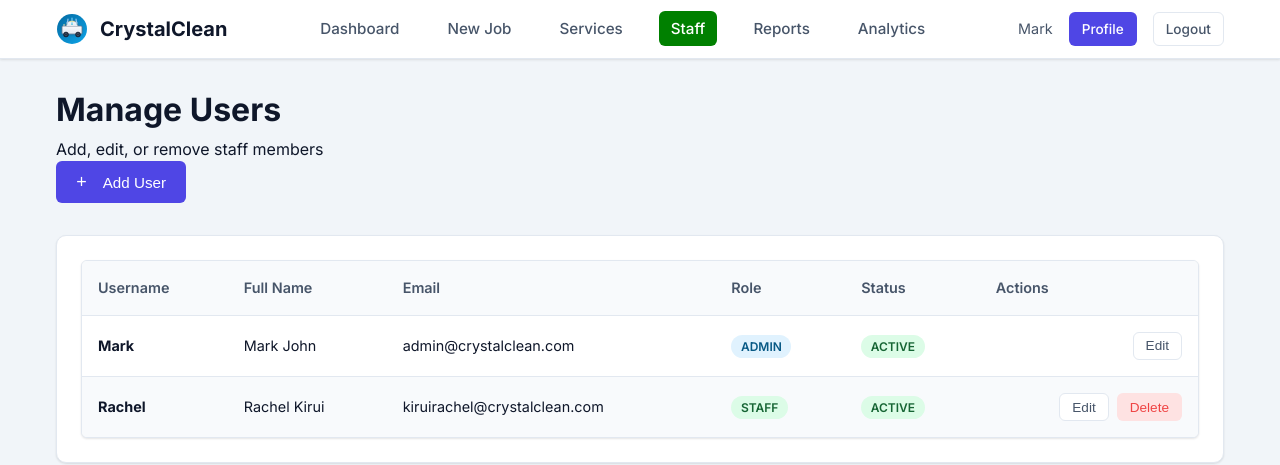
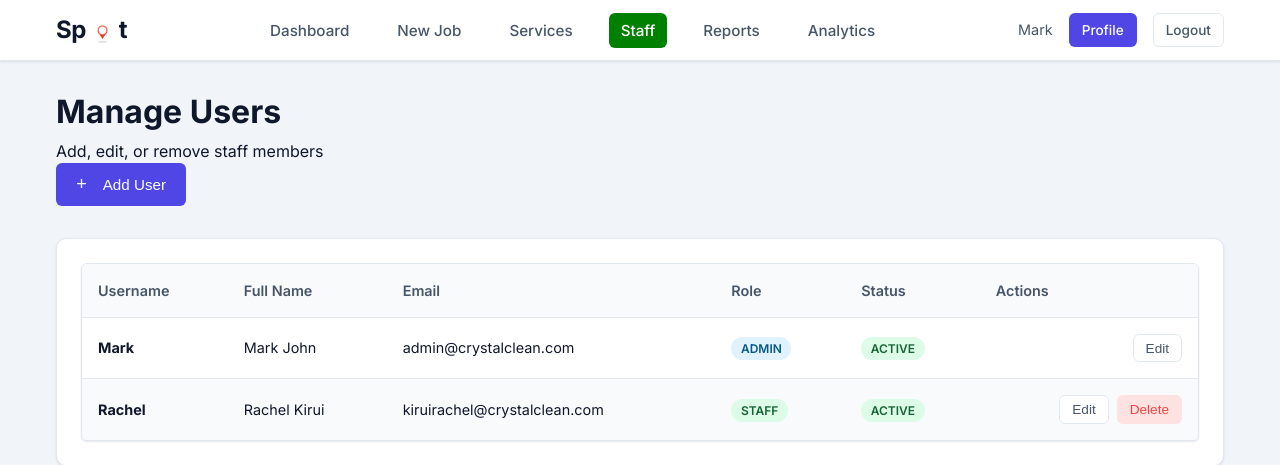
Before and after one commit to Elizabeth-creator-tech/crystalclean-auto, a Flask app: page /users in a window 1280 px wide. Shown: the top 465 px of the page. Run offline with Flask 3, Linux system fonts and the light colour scheme; a user stored in the database is signed in.

Commit message:
Updated the bradning

```diff
--- a/app/static/css/style.css
+++ b/app/static/css/style.css
@@ -632,9 +632,12 @@ a:hover {
 
 
     /* Centered forms shrink on mobile but keep centering */
+    /* Centered forms shrink on mobile but keep centering */
     .form-container {
-        margin: 1rem;
-        padding: 1.5rem;
+        margin: 1.5rem auto;
+        padding: 2rem;
+        width: 94%;
+        max-width: none;
     }
 
     /* Stack form rows on mobile */
--- a/app/templates/add_car.html
+++ b/app/templates/add_car.html
@@ -1,6 +1,6 @@
 {% extends "base.html" %}
 
-{% block title %}Add New Job - CrystalClean Auto{% endblock %}
+{% block title %}Add New Job - Spot{% endblock %}
 
 {% block content %}
 <div class="dashboard-header" style="margin-bottom: 32px;">
--- a/app/templates/admin_dashboard.html
+++ b/app/templates/admin_dashboard.html
@@ -1,6 +1,6 @@
 {% extends "base.html" %}
 
-{% block title %}Dashboard - CrystalClean Auto{% endblock %}
+{% block title %}Dashboard - Spot{% endblock %}
 
 {% block content %}
 
--- a/app/templates/analytics.html
+++ b/app/templates/analytics.html
@@ -1,6 +1,6 @@
 {% extends "base.html" %}
 
-{% block title %}Full Analytics - CrystalClean Auto{% endblock %}
+{% block title %}Full Analytics - Spot{% endblock %}
 
 {% block content %}
 
--- a/app/templates/base.html
+++ b/app/templates/base.html
@@ -4,7 +4,7 @@
 <head>
     <meta charset="UTF-8">
     <meta name="viewport" content="width=device-width, initial-scale=1.0">
-    <title>{% block title %}CrystalClean Auto{% endblock %}</title>
+    <title>{% block title %}Spot{% endblock %}</title>
     <link rel="stylesheet" href="{{ url_for('static', filename='css/style.css') }}">
     <!-- Font Awesome 6 for Icons -->
     <link rel="stylesheet" href="https://cdnjs.cloudflare.com/ajax/libs/font-awesome/6.5.1/css/all.min.css">
@@ -34,9 +34,11 @@
         <div class="nav-container">
             <!-- Brand -->
             <a href="{{ url_for('admin_dashboard') if current_user.role == 'admin' else url_for('staff_dashboard') }}"
-                class="nav-brand">
-                <img src="{{ url_for('static', filename='images/favicon.svg') }}" alt="Logo" class="logo">
-                <span>CrystalClean</span>
+                class="nav-brand" style="font-family: 'Inter', sans-serif; font-size: 1.5rem; letter-spacing: -0.5px;">
+                <span style="color: var(--text-primary);">Sp</span>
+                <img src="{{ url_for('static', filename='images/spot_marker.png') }}" alt="o"
+                    style="height: 24px; width: auto; margin: 0 -4px; transform: translateY(4px);">
+                <span style="color: var(--text-primary);">t</span>
             </a>
 
             <!-- Desktop Menu -->
@@ -101,7 +103,7 @@
         {% block content %}{% endblock %}
     </main>
 
-    <!-- Mobile Bottom Nav (Visible only on mobile) -->
+    <!-- Mobile Bottom Nav (Visible only on mobile)  -->
     {% if current_user.is_authenticated %}
     <nav class="mobile-bottom-nav">
         {% if current_user.role == 'admin' %}
--- a/app/templates/edit_car.html
+++ b/app/templates/edit_car.html
@@ -1,6 +1,6 @@
 {% extends "base.html" %}
 
-{% block title %}Edit Job - CrystalClean Auto{% endblock %}
+{% block title %}Edit Job - Spot{% endblock %}
 
 {% block content %}
 <div class="dashboard-header" style="margin-bottom: 32px;">
--- a/app/templates/login.html
+++ b/app/templates/login.html
@@ -4,7 +4,7 @@
 <head>
     <meta charset="UTF-8">
     <meta name="viewport" content="width=device-width, initial-scale=1.0">
-    <title>Login - CrystalClean Auto</title>
+    <title>Login - Spot</title>
     <link rel="stylesheet" href="{{ url_for('static', filename='css/style.css') }}">
 </head>
 
--- a/app/templates/manage_services.html
+++ b/app/templates/manage_services.html
@@ -1,6 +1,6 @@
 {% extends "base.html" %}
 
-{% block title %}Manage Services - CrystalClean Auto{% endblock %}
+{% block title %}Manage Services - Spot{% endblock %}
 
 {% block content %}
 <div class="page-header">
--- a/app/templates/manage_users.html
+++ b/app/templates/manage_users.html
@@ -1,6 +1,6 @@
 {% extends "base.html" %}
 
-{% block title %}Manage Users - CrystalClean Auto{% endblock %}
+{% block title %}Manage Users - Spot{% endblock %}
 
 {% block content %}
 <div class="dashboard-header" style="margin-bottom: 32px;">
--- a/app/templates/profile.html
+++ b/app/templates/profile.html
@@ -1,6 +1,6 @@
 {% extends "base.html" %}
 
-{% block title %}My Profile - CrystalClean Auto{% endblock %}
+{% block title %}My Profile - Spot{% endblock %}
 
 {% block content %}
 
--- a/app/templates/reports.html
+++ b/app/templates/reports.html
@@ -1,6 +1,6 @@
 {% extends "base.html" %}
 
-{% block title %}Reports - CrystalClean Auto{% endblock %}
+{% block title %}Reports - Spot{% endblock %}
 
 {% block content %}
 
```
Also changed, not shown: app/templates/archived_jobs.html (+15 -9 lines), app/templates/errors/404.html (+7 -5 lines), app/templates/errors/500.html (+9 -6 lines), app/templates/staff_dashboard.html (+17 -10 lines), README.md, app.db, app/static/images/favicon.svg, app/static/images/spot_marker.png (added).
